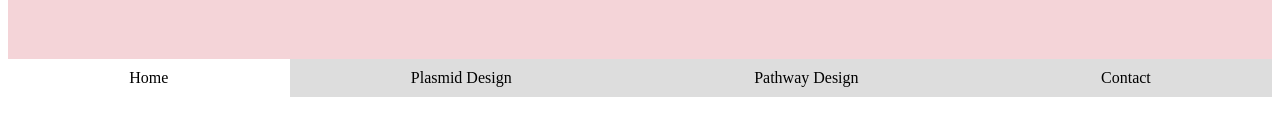
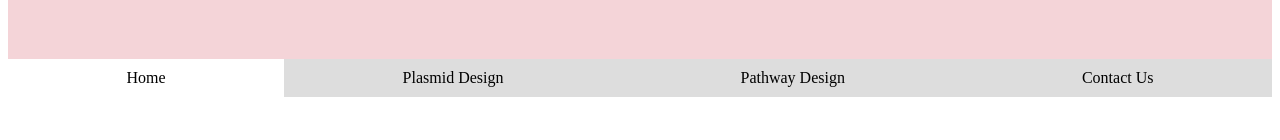
Before and after one commit to Andersonsalem/Primerdesigner, a plain HTML site: page index.html in a window 1280 px wide. Shown: the part 222-362 px from the top of the page. Drawn offline with nearby package versions, Linux system fonts and the light colour scheme.

```diff
--- a/index.html
+++ b/index.html
@@ -25,7 +25,7 @@
         <label for="tab3">Pathway Design</label>
 
         <input type="radio" id="tab4" name="tabs" onclick="showTab(4)" />
-        <label for="tab4">Contact</label>
+        <label for="tab4">Contact Us</label>
     </div>
 </span>
 
```
